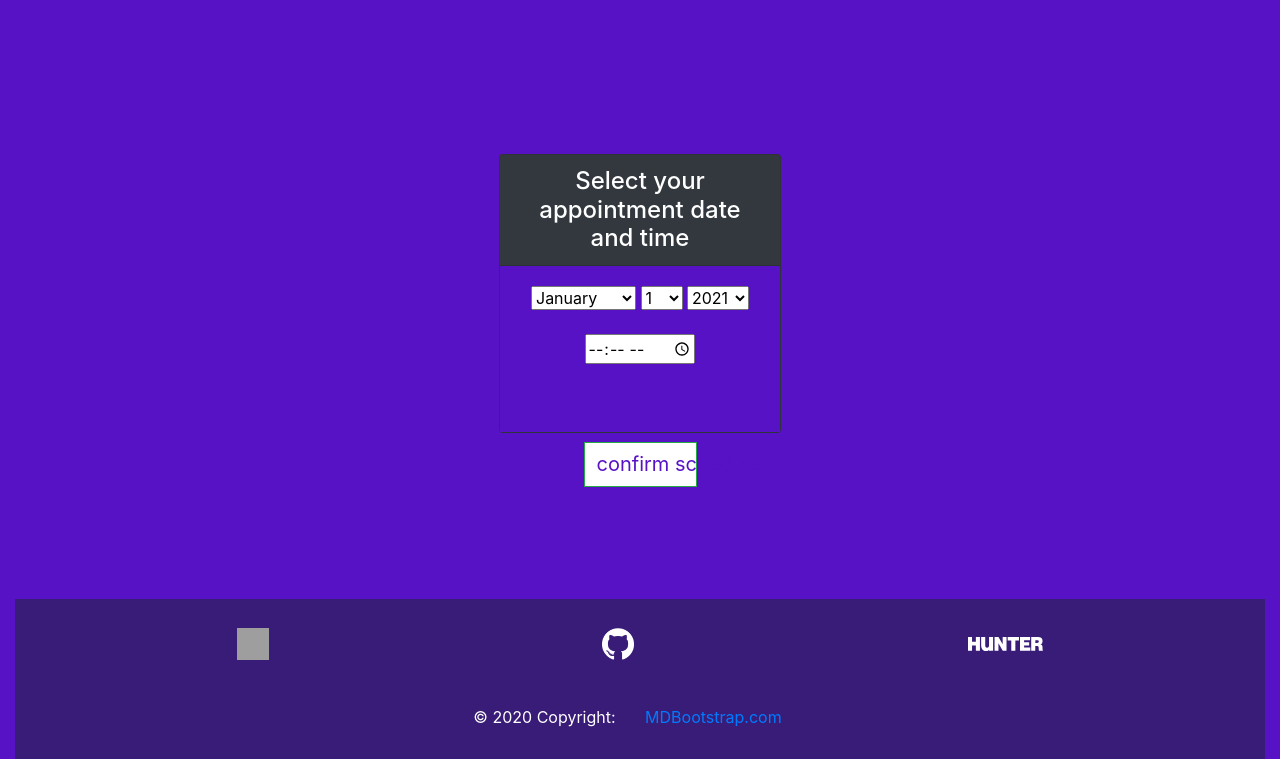
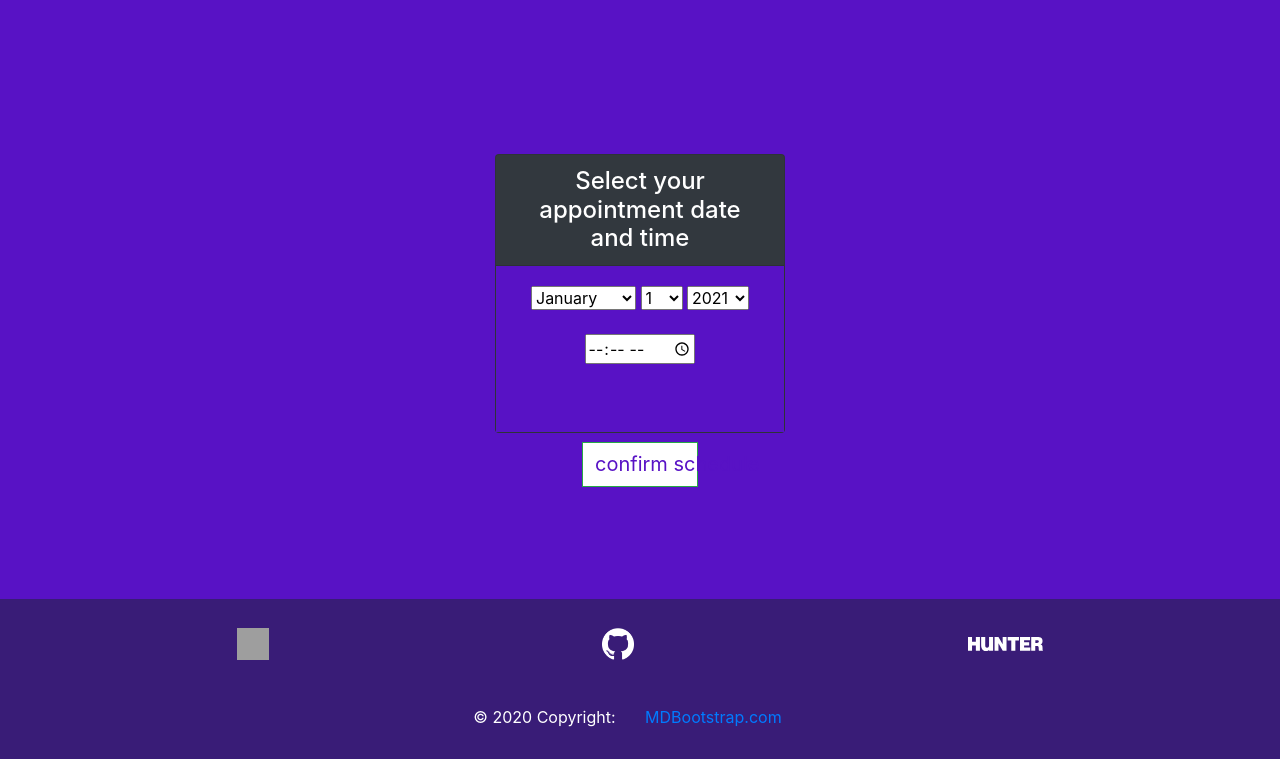
Before and after one commit to SteLitY/Customer-Line-Up-CLup-, a Django app: page /customer_control/ in a window 1280 px wide. Shown: the part 91-850 px from the top of the page. Run offline with Django 3.2, Linux system fonts and the light colour scheme; some libraries are stand-ins or nearby versions; grey boxes are pictures that could not be loaded.

Commit message:
editted footer for control_panel view

```diff
--- a/src/posts/templates/customer_control.html
+++ b/src/posts/templates/customer_control.html
@@ -26,6 +26,26 @@
 
 .button {
 text-align: center;
+
+}
+
+.container-fluid, .container-lg, .container-md, .container-sm, .container-xl {
+    width: 100%;
+    padding-right: 0px;
+    padding-left: 0px;
+    margin-right: auto;
+    margin-left: auto;
+}
+footer {
+    margin-left: auto;
+    margin-right: auto;
+    background-color: #391c77;
+    align: center;
+    min-height: 10vh;
+    height: 15vh;
+    margin-top: 350px;
+    width: 100%;
+    postion absolute: ;
 
 }
 
```
